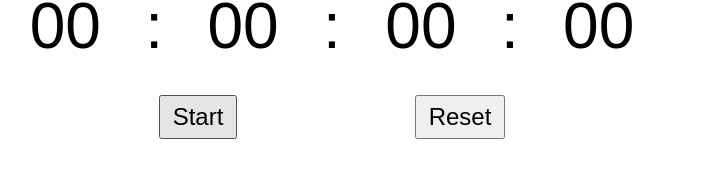
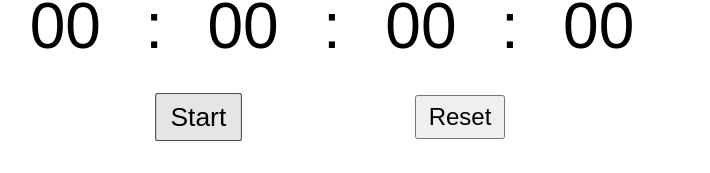
Before and after one commit to ruchira088/task-timer-front-end, a Next.js app: page / in a window 1280 px wide. In both pictures the pointer is over the button "Start". Shown: the part 251-424 px from the top of the page, without its empty margins (308-1018 px from the left). Built offline with nearby package versions, Linux system fonts and the light colour scheme.

Commit message:
Enhance timer button with hover effect and cursor pointer

```diff
--- a/src/components/timer/Timer.module.scss
+++ b/src/components/timer/Timer.module.scss
@@ -14,6 +14,12 @@
       .timerButton {
         padding: 0.25em 0.5em;
         position: absolute;
+        cursor: pointer;
+        transition: transform 0.2s;
+
+        &:hover {
+          transform: scale(1.1);
+        }
       }
 
       .resetButton {
```
